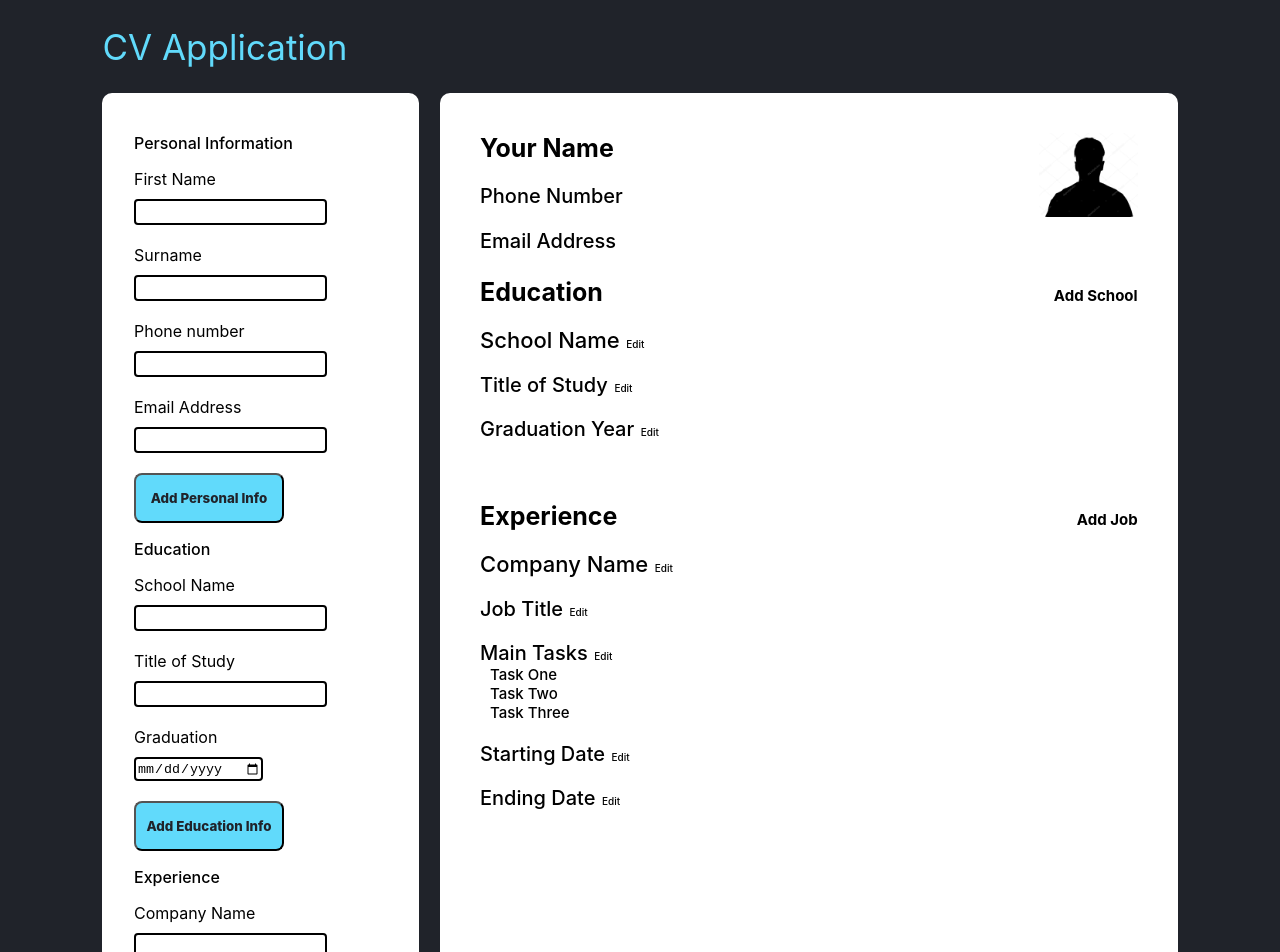
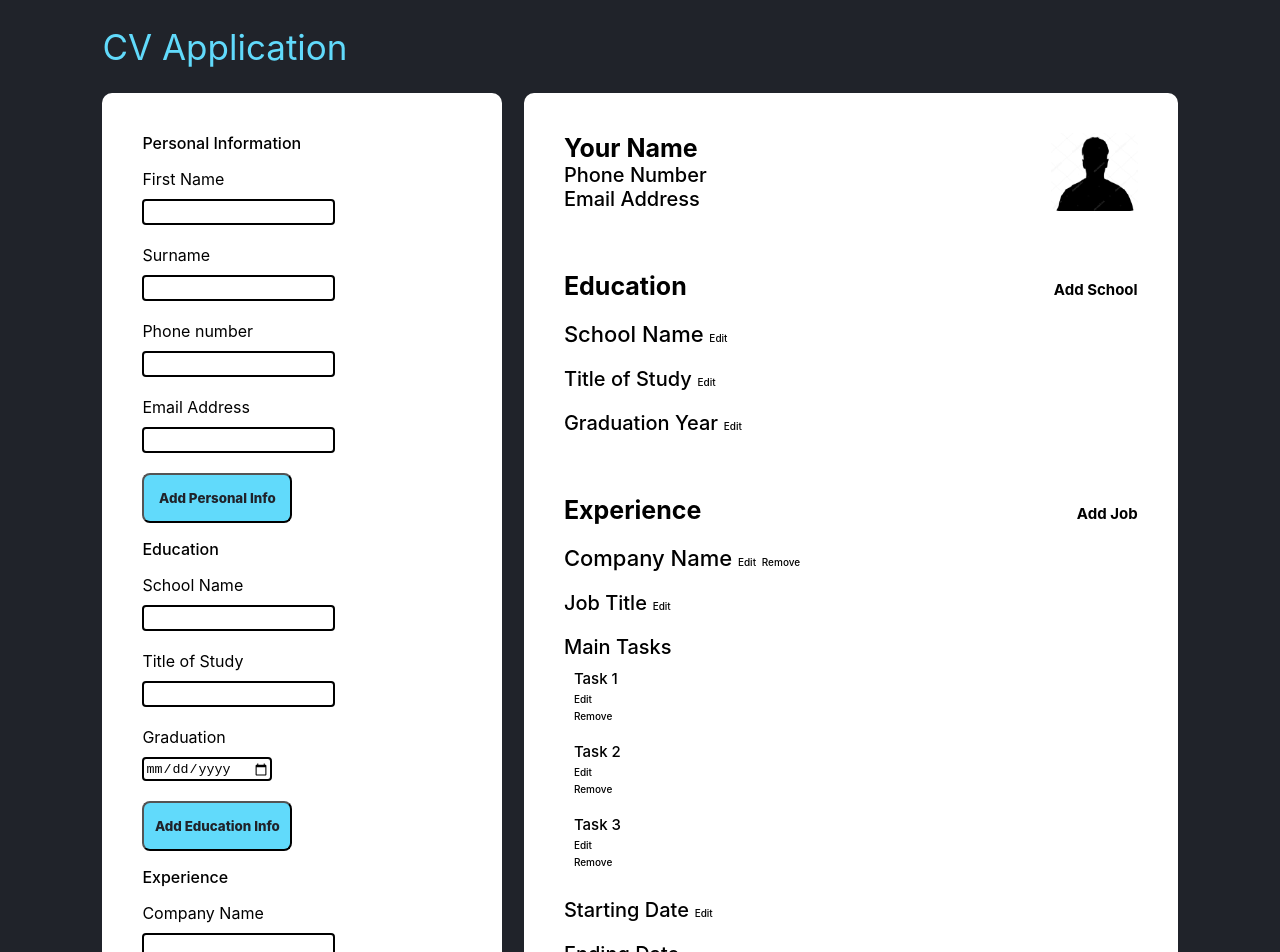
Before and after one commit to tremblay717/CV-Application, a React (Create React App) app in the folder cv-project/: page / in a window 1280 px wide. Shown: the top 952 px of the page. Built offline with nearby package versions, Linux system fonts and the light colour scheme.

Commit message:
can modify job

```diff
--- a/cv-project/src/App.js
+++ b/cv-project/src/App.js
@@ -4,9 +4,15 @@ import addSchool from "./components/addSchool"
 import editSchool from "./components/editSchool"
 import editStudy from "./components/editStudy"
 import editGraduation from "./components/editGraduation"
+import editCompany from "./components/editCompany"
+import editJob from "./components/editJob"
+import editTask from "./components/editTask"
+import editStart from "./components/editStart"
+import editEnd from "./components/editEnd"
+import removeTask from "./components/removeTask"
+import removeJob from "./components/removeJob"
 import persona from './components/Persona.jpg'
 import uuid from 'react-uuid'
-
 
 export function App () {
 
@@ -85,9 +91,9 @@ export function App () {
 
     const [companyName, setCompanyName] = useState('Company Name');
     const [jobTitle, setJob] = useState('Job Title');
-    const [task1, setTask1] = useState('Task One');
-    const [task2, setTask2] = useState('Task Two');
-    const [task3, setTask3] = useState('Task Three');
+    const [task1, setTask1] = useState('Task 1');
+    const [task2, setTask2] = useState('Task 2');
+    const [task3, setTask3] = useState('Task 3');
     const [startDate, setStart] = useState('Starting Date');
     const [endDate, setEnd] = useState('Ending Date');
 
@@ -201,9 +207,11 @@ export function App () {
                 </li>
                 <li>
                   <label>Main Tasks</label>
-                  <div className='taskOne' id={`tasks_${uuid()}`} contentEditable></div>
-                  <div className='taskTwo' id={`tasks_${uuid()}`} contentEditable></div>
-                  <div className='taskThree' id={`tasks_${uuid()}`} contentEditable></div>
+                  <div style={{display:'flex', flexDirection:'column',gap:'20px'}}>
+                    <div className='taskOne' id={`tasks_${uuid()}`} contentEditable></div>
+                    <div className='taskTwo' id={`tasks_${uuid()}`} contentEditable></div>
+                    <div className='taskThree' id={`tasks_${uuid()}`} contentEditable></div>
+                  </div>
                 </li>
                 <li>
                   <label>Start Date</label>
@@ -224,7 +232,7 @@ export function App () {
                 <span style={{fontWeight:'500', fontSize:'20px'}}>{phoneNumber}</span>
                 <span style={{fontWeight:'500', fontSize:'20px'}}>{emailAdress}</span>
               </div>
-              <img src={persona} alt='persona' style={{width:'15%',borderRadius:'8px'}}></img>
+              <img src={persona} alt='persona' style={{width:'15%',borderRadius:'8px', minWidth:'87px'}}></img>
             </div>
             <div className="education">
               <div style={{display:'flex', alignItems:'baseline', justifyContent:'space-between'}}>
@@ -251,31 +259,46 @@ export function App () {
                 <span style={{fontWeight:'700', fontSize:'25px'}}>Experience</span>
                 <span style={{fontWeight:'700', fontSize:'15px'}} onClick={addSchool}>Add Job</span>
               </div>
-              <div id={`School_${id}`} style={{display:'flex', flexDirection:'column', gap:'20px'}}>
+
+              <div className='jobSection' id={`Job_${id}`} style={{display:'flex', flexDirection:'column', gap:'20px'}}>
+                <div className='companyTitle' style={{display:'flex', alignItems:'baseline', justifyContent:'flex-start', gap:'1%'}}>
+                  <span style={{fontWeight:'550', fontSize:'22px'}} id={`companyName_${id}`}>{companyName}</span>
+                  <span style={{fontWeight:'500', fontSize:'10px'}} id={`editCompanyName_${id}`} onClick={editCompany}>Edit</span>
+                  <span style={{fontWeight:'500', fontSize:'10px'}} id={`removeCompanyName_${id}`} onClick={removeJob}>Remove</span>
+                </div>
+                <div className='jobTitle' style={{display:'flex', alignItems:'baseline', justifyContent:'flex-start', gap:'1%'}}>
+                  <span style={{fontWeight:'500', fontSize:'20px'}} id={`job_${id}`}>{jobTitle}</span>
+                  <span style={{fontWeight:'500', fontSize:'10px'}} id={`editJob_${id}`} onClick={editJob}>Edit</span>
+                </div>
+                <div className="taskSection" style={{display:'flex', alignItems:'baseline', justifyContent:'flex-start', gap:'1%', width:'100%'}}>
+                  <div style={{display:'flex',flexDirection:'column'}}>
+                    <span style={{fontWeight:'500', fontSize:'20px', marginBottom:'10px'}} id={`graduation_${id}`}>Main Tasks</span>
+                    <div style={{display:'flex', flexDirection:'column',gap:'20px', marginBottom:'10px'}}>
+                    <div style={{display:'flex', flexDirection: 'column' , alignItems:'baseline', width:'100%', gap:'5px'}} id={`taskDiv_${task1ID}`}>
+                      <span style={{fontWeight:'500', fontSize:'15px',marginLeft:'10px'}} id={`tasks_${task1ID}`}>{task1}</span>
+                      <span style={{fontWeight:'500', fontSize:'10px'}} id={`editTask_${task1ID}`} onClick={editTask}>Edit</span>
+                      <span style={{fontWeight:'500', fontSize:'10px'}} id={`removeTask_${task1ID}`} onClick={removeTask}>Remove</span>
+                    </div>
+                    <div style={{display:'flex', flexDirection: 'column' , alignItems:'baseline', width:'100%', gap:'5px'}} id={`taskDiv_${task2ID}`}>
+                      <span style={{fontWeight:'500', fontSize:'15px',marginLeft:'10px',width:'100%'}} id={`tasks_${task2ID}`}>{task2}</span>
+                      <span style={{fontWeight:'500', fontSize:'10px'}} id={`editTask_${task2ID}`} onClick={editTask}>Edit</span>
+                      <span style={{fontWeight:'500', fontSize:'10px', marginLeft:'5px'}} id={`removeTask_${task2ID}`} onClick={removeTask}>Remove</span>
+                    </div>
+                    <div style={{display:'flex', flexDirection: 'column' , alignItems:'baseline', width:'100%', gap:'5px'}} id={`taskDiv_${task3ID}`}>
+                      <span style={{fontWeight:'500', fontSize:'15px',marginLeft:'10px'}} id={`tasks_${task3ID}`}>{task3}</span>
+                      <span style={{fontWeight:'500', fontSize:'10px'}} id={`editTask_${task3ID}`} onClick={editTask}>Edit</span>
+                      <span style={{fontWeight:'500', fontSize:'10px'}} id={`removeTask_${task3ID}`} onClick={removeTask}>Remove</span>
+                    </div>
+                  </div>
+                </div>
+              </div>
                 <div style={{display:'flex', alignItems:'baseline', justifyContent:'flex-start', gap:'1%'}}>
-                  <span style={{fontWeight:'550', fontSize:'22px'}} id={`schoolName_${id}`}>{companyName}</span>
-                  <span style={{fontWeight:'500', fontSize:'10px'}} id={`editSchoolName_${id}`} onClick={editSchool}>Edit</span>
+                  <span style={{fontWeight:'500', fontSize:'20px'}} id={`start_${id}`}>{startDate}</span>
+                  <span style={{fontWeight:'500', fontSize:'10px'}} id={`editStart_${id}`} onClick={editStart}>Edit</span>
                 </div>
                 <div style={{display:'flex', alignItems:'baseline', justifyContent:'flex-start', gap:'1%'}}>
-                  <span style={{fontWeight:'500', fontSize:'20px'}} id={`study_${id}`}>{jobTitle}</span>
-                  <span style={{fontWeight:'500', fontSize:'10px'}} id={`editStudy_${id}`} onClick={editStudy}>Edit</span>
-                </div>
-                <div style={{display:'flex', alignItems:'baseline', justifyContent:'flex-start', gap:'1%'}}>
-                  <div style={{display:'flex',flexDirection:'column'}}>
-                    <span style={{fontWeight:'500', fontSize:'20px'}} id={`graduation_${id}`}>Main Tasks</span>
-                    <span style={{fontWeight:'500', fontSize:'15px',marginLeft:'10px'}} id={`tasks_${task1ID}`}>{task1}</span>
-                    <span style={{fontWeight:'500', fontSize:'15px',marginLeft:'10px'}} id={`tasks_${task2ID}`}>{task2}</span>
-                    <span style={{fontWeight:'500', fontSize:'15px',marginLeft:'10px'}} id={`tasks_${task3ID}`}>{task3}</span>
-                  </div>
-                  <span style={{fontWeight:'500', fontSize:'10px'}} id={`editGraduation_${id}`} onClick={editGraduation}>Edit</span>
-                </div>
-                <div style={{display:'flex', alignItems:'baseline', justifyContent:'flex-start', gap:'1%'}}>
-                  <span style={{fontWeight:'500', fontSize:'20px'}} id={`study_${id}`}>{startDate}</span>
-                  <span style={{fontWeight:'500', fontSize:'10px'}} id={`editStudy_${id}`} onClick={editStudy}>Edit</span>
-                </div>
-                <div style={{display:'flex', alignItems:'baseline', justifyContent:'flex-start', gap:'1%'}}>
-                  <span style={{fontWeight:'500', fontSize:'20px'}} id={`study_${id}`}>{endDate}</span>
-                  <span style={{fontWeight:'500', fontSize:'10px'}} id={`editStudy_${id}`} onClick={editStudy}>Edit</span>
+                  <span style={{fontWeight:'500', fontSize:'20px'}} id={`end_${id}`}>{endDate}</span>
+                  <span style={{fontWeight:'500', fontSize:'10px'}} id={`editEnd_${id}`} onClick={editEnd}>Edit</span>
                 </div>
               </div>
             </div>
--- /dev/null
+++ b/cv-project/src/components/editCompany.js
@@ -0,0 +1,22 @@
+export default function editCompany (event) {
+
+    const indexofItem = (event.target.id).indexOf('_');
+    const companyNameId = (event.target.id).slice(indexofItem + 1, event.target.id.length);
+
+    const companyNameInput = document.createElement('input');
+    companyNameInput.id = 'companyNameInput';
+    companyNameInput.setAttribute('style', 'width:200px; margin-left:10px');
+
+    const companyNameSpan = document.getElementById(`companyName_${companyNameId}`);
+
+    companyNameInput.addEventListener('keypress', function (event) {
+        if (event.key === 'Enter' && companyNameInput.value !== '') {
+            companyNameSpan.textContent = companyNameInput.value;
+            companyNameInput.remove();
+        }
+    })
+
+    if (!document.getElementById('companyNameInput')) {
+        companyNameSpan.appendChild(companyNameInput);
+    }
+}
--- /dev/null
+++ b/cv-project/src/components/editEnd.js
@@ -0,0 +1,25 @@
+export default function editEnd (event) {
+
+    const indexofItem = (event.target.id).indexOf('_');
+    const endId = (event.target.id).slice(indexofItem + 1, event.target.id.length);
+
+    const endInput = document.createElement('input');
+    endInput.id = 'endInput';
+    endInput.type = 'date'
+    endInput.setAttribute('style', 'width:120px; margin-left:10px');
+
+    const endSpan = document.getElementById(`end_${endId}`);
+
+    endInput.addEventListener('keypress', function (event) {
+        if (event.key === 'Enter' && endInput.value !== '') {
+            const date = new Date(endInput.value);
+            const month = date.toLocaleString('default', { month: 'long' });
+            endSpan.textContent= `Ending date: ${month.slice(0,3)} ${date.getFullYear()}`;
+            endInput.remove();
+        }
+    })
+
+    if (!document.getElementById('endInput')) {
+        endSpan.appendChild(endInput);
+    }
+}
--- /dev/null
+++ b/cv-project/src/components/editJob.js
@@ -0,0 +1,22 @@
+export default function editJob (event) {
+
+    const indexofItem = (event.target.id).indexOf('_');
+    const jobId = (event.target.id).slice(indexofItem + 1, event.target.id.length);
+
+    const jobNameInput = document.createElement('input');
+    jobNameInput.id = 'jobNameInput';
+    jobNameInput.setAttribute('style', 'width:200px; margin-left:10px');
+
+    const jobSpan = document.getElementById(`job_${jobId}`);
+
+    jobNameInput.addEventListener('keypress', function (event) {
+        if (event.key === 'Enter' && jobNameInput.value !== '') {
+            jobSpan.textContent = jobNameInput.value;
+            jobNameInput.remove();
+        }
+    })
+
+    if (!document.getElementById('companyNameInput')) {
+        jobSpan.appendChild(jobNameInput);
+    }
+}
--- /dev/null
+++ b/cv-project/src/components/editStart.js
@@ -0,0 +1,25 @@
+export default function editStart (event) {
+
+    const indexofItem = (event.target.id).indexOf('_');
+    const startId = (event.target.id).slice(indexofItem + 1, event.target.id.length);
+
+    const startInput = document.createElement('input');
+    startInput.id = 'startInput';
+    startInput.type = 'date'
+    startInput.setAttribute('style', 'width:120px; margin-left:10px');
+
+    const startSpan = document.getElementById(`start_${startId}`);
+
+    startInput.addEventListener('keypress', function (event) {
+        if (event.key === 'Enter' && startInput.value !== '') {
+            const date = new Date(startInput.value);
+            const month = date.toLocaleString('default', { month: 'long' });
+            startSpan.textContent= `Ending date: ${month.slice(0,3)} ${date.getFullYear()}`;
+            startInput.remove();
+        }
+    })
+
+    if (!document.getElementById('startInput')) {
+        startSpan.appendChild(startInput);
+    }
+}
--- /dev/null
+++ b/cv-project/src/components/editTask.js
@@ -0,0 +1,23 @@
+export default function editTask (event) {
+
+    const indexofItem = (event.target.id).indexOf('_');
+    const taskId = (event.target.id).slice(indexofItem + 1, event.target.id.length);
+
+    const taskInput = document.createElement('div');
+    taskInput.id = 'taskInput';
+    taskInput.className = 'tasks';
+    taskInput.contentEditable = true;
+    taskInput.setAttribute('style','width:400px; margin-top:10px')
+    const taskSpan = document.getElementById(`tasks_${taskId}`);
+
+    taskInput.addEventListener('keypress', function (event) {
+        if (event.key === 'Enter' && taskInput.textContent !== '') {
+            taskSpan.textContent = taskInput.textContent;
+            taskInput.remove();
+        }
+    })
+
+    if (!document.getElementById('taskInput')) {
+        taskSpan.appendChild(taskInput);
+    }
+}
--- /dev/null
+++ b/cv-project/src/components/removeJob.js
@@ -0,0 +1,5 @@
+export default function removeJob(event) {
+    const indexofItem = (event.target.id).indexOf('_');
+    const jobRemoveId = (event.target.id).slice(indexofItem + 1, event.target.id.length);
+    document.getElementById(`Job_${jobRemoveId}`).remove();
+}
--- /dev/null
+++ b/cv-project/src/components/removeTask.js
@@ -0,0 +1,5 @@
+export default function removeTask(event) {
+    const indexofItem = (event.target.id).indexOf('_');
+    const taskRemoveId = (event.target.id).slice(indexofItem + 1, event.target.id.length);
+    document.getElementById(`taskDiv_${taskRemoveId}`).remove();
+}
--- a/cv-project/src/index.css
+++ b/cv-project/src/index.css
@@ -37,6 +37,7 @@ body {
 
 .cvForm {
   width: 30%;
+  min-width: 400px;
   /* height: 60vh; */
   background-color: white;
   border-radius: 10px;
@@ -46,6 +47,8 @@ body {
 
 .cvInfo {
   width: 70%;
+  min-width: 400px;
+
   background-color: white;
   border-radius: 10px;
   display: flex;
@@ -75,12 +78,13 @@ body {
 }
 
 .taskOne, .taskTwo, .taskThree, .tasks {
-  width: 300%;
+  width: 300px;
   min-height: 75px;
   border-radius: 8px;
   padding: 5px;
   border: solid black;
   border-width: 2px;
+  text-align: justify;
 }
 
 ul {
```
